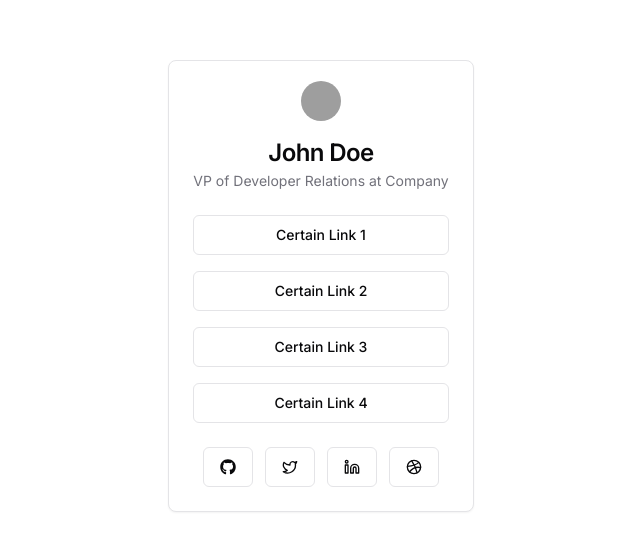
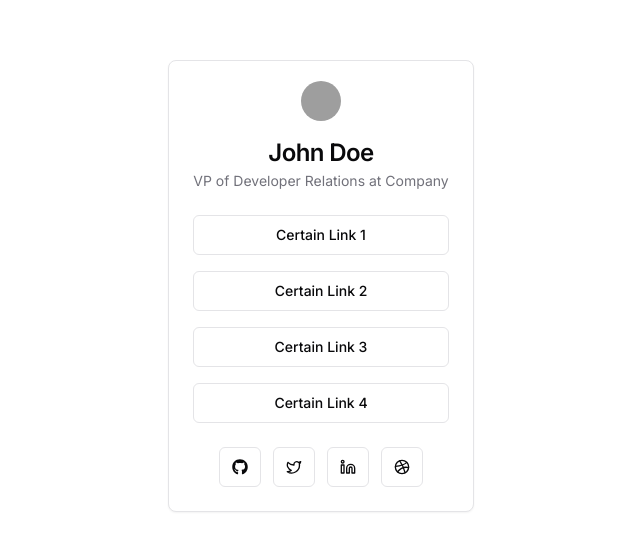
Before and after one commit to rocketburst/connect-you, a Next.js app: page / in a window 1280 px wide. Shown: the part 114-664 px from the top of the page, without its empty margins (319-959 px from the left). Built offline with nearby package versions, Linux system fonts and the light colour scheme; grey boxes are pictures that could not be loaded.

Commit message:
fix: edit spacing on profile card and icons

```diff
--- a/src/components/ProfileCard.tsx
+++ b/src/components/ProfileCard.tsx
@@ -20,7 +20,7 @@ const ProfileCard: React.FC<ProfileCardProps> = ({
   profile: { name, description, mainlinks, socialLinks },
 }) => {
   return (
-    <div className="max-w-xl">
+    <div className="max-w-sm">
       <Card>
         <div className="mt-5 flex items-center justify-center">
           <Avatar>
@@ -31,7 +31,7 @@ const ProfileCard: React.FC<ProfileCardProps> = ({
 
         <CardHeader className="-mt-1 text-center">
           <CardTitle>{name}</CardTitle>
-          <CardDescription>{description}</CardDescription>
+          <CardDescription className="break-all">{description}</CardDescription>
         </CardHeader>
 
         <CardContent>
--- a/src/components/SocialIcon.tsx
+++ b/src/components/SocialIcon.tsx
@@ -10,7 +10,7 @@ const SocialIcon: React.FC<SocialIconProps> = ({ socialLink }) => {
   const Icon = Icons[socialLink.type]
 
   return (
-    <Button variant="outline" key={socialLink.type}>
+    <Button variant="outline" key={socialLink.type} className="px-3">
       <Icon className="h-4 w-4" />
     </Button>
   )
```
